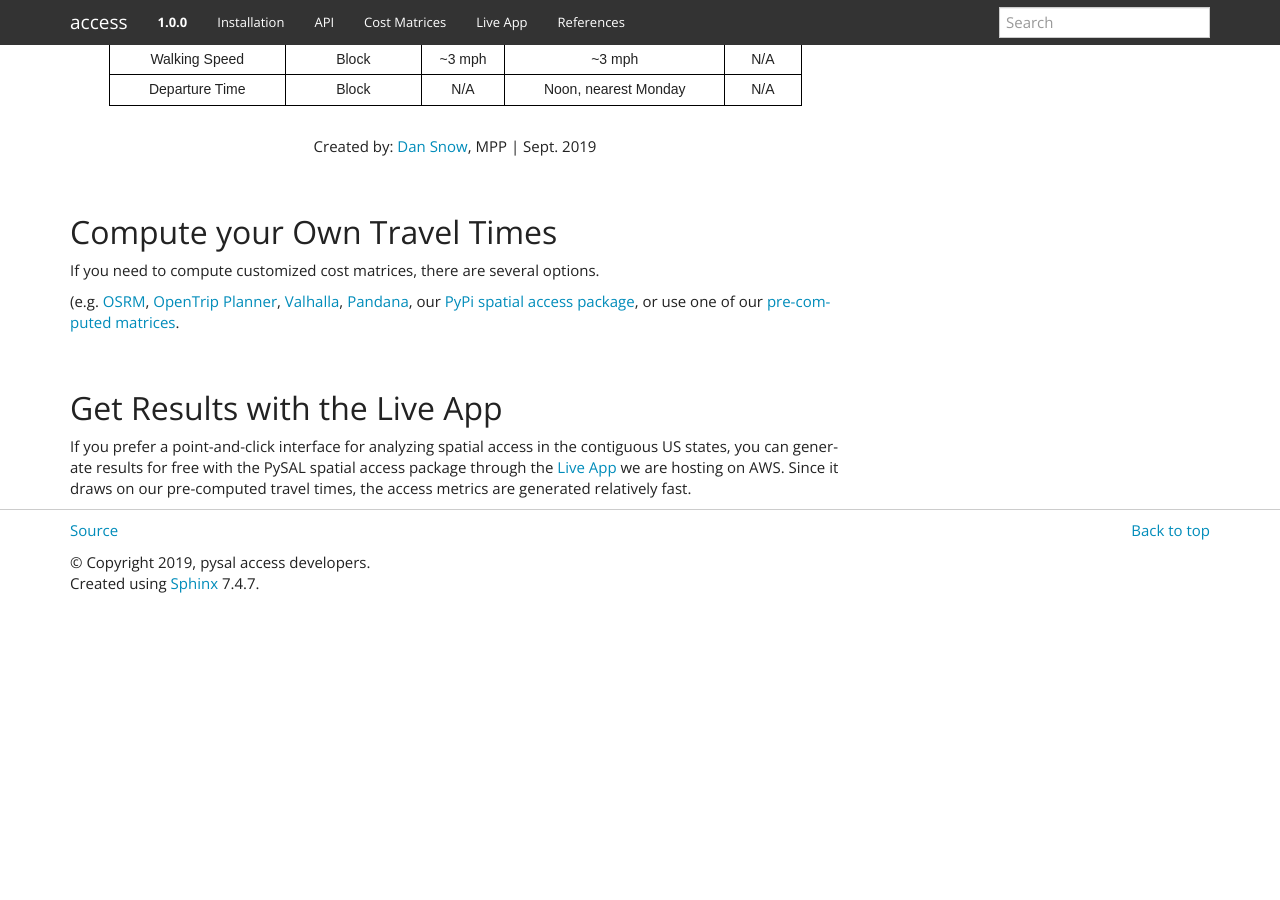
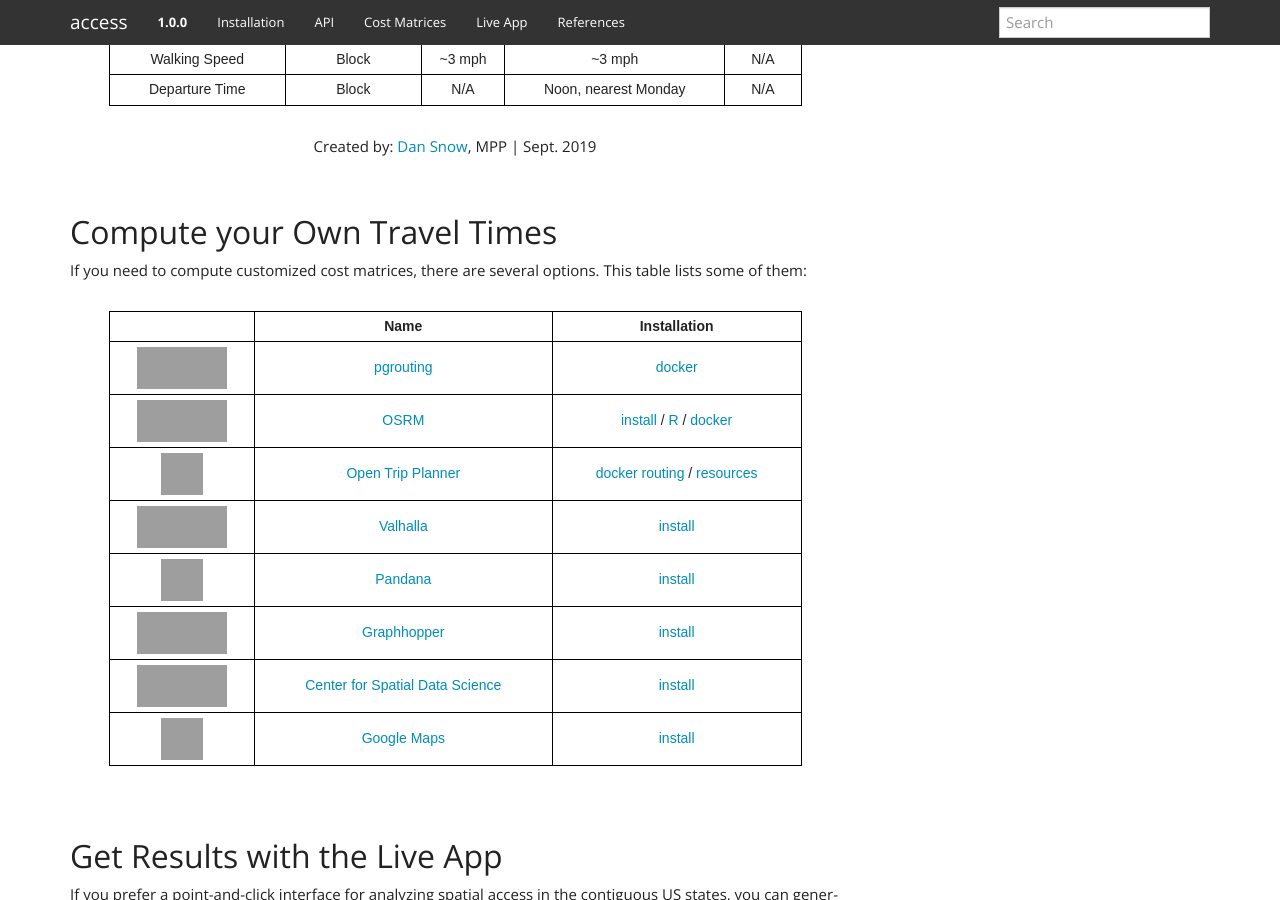
Before and after one commit to pysal/access, a Sphinx documentation site: the page built from docs/resources.rst, in a window 1280 px wide and 900 px high, scrolled down 2711 px. Built offline with Sphinx 7.4.7, drawn with Linux system fonts in a browser that asks for light colours; before the commit the page ends 3315 px from its top, so only the background shows below that; grey boxes are pictures that could not be loaded.

Commit message:
adding resource table

```diff
--- a/docs/resources.rst
+++ b/docs/resources.rst
@@ -512,10 +512,66 @@ available in a given county buffer, including e.g. buses, subways, and lightrail
 Compute your Own Travel Times
 ################################################
 
-If you need to compute customized cost matrices, there are several options.
+If you need to compute customized cost matrices, there are several options. This table lists some of them:
 
-(e.g. `OSRM <http://project-osrm.org/>`_, `OpenTrip Planner <https://www.opentripplanner.org/>`_, `Valhalla <https://github.com/valhalla>`_, `Pandana <https://udst.github.io/urbanaccess/introduction.html>`_, our `PyPi spatial access package <https://pypi.org/project/spatial-access/>`_, or use one of our `pre-computed matrices <https://geoda.s3.amazonaws.com/data/otp/index.html>`_.
+.. raw:: html
 
+  <table class="tg">
+
+
+    <tr>
+      <th class="tg-1wig"></th>
+      <th class="tg-1wig">Name</th>
+      <th class="tg-1wig">Installation</th>
+    </tr>
+    <tr>
+      <td class="tg-0lax"><img src="_static/images/pgrouting.png" height="42" width="90"/></td>
+      <td class="tg-0lax"><a href="https://pgrouting.org/">pgrouting</a></td>
+      <td class="tg-0lax"><a href="https://github.com/JamesSaxon/routing-container">docker</a></td>
+    </tr>
+    <tr>
+      <td class="tg-0lax"><img src="_static/images/osrm.png" height="42" width="90"/></td>
+      <td class="tg-0lax"><a href="http://project-osrm.org/">OSRM</a></td>
+      <td class="tg-0lax">
+            <a href="https://github.com/Project-OSRM/osrm-backend/wiki/Building-OSRM">install</a> /
+            <a href="https://cran.r-project.org/web/packages/osrm/readme/README.html">R</a> /
+            <a href="https://github.com/Project-OSRM/osrm-backend#using-docker">docker</a>
+            </td>
+    </tr>
+    <tr>
+      <td class="tg-0lax"><img src="_static/images/otp.png" height="42" width="42"/></td>
+      <td class="tg-0lax"><a href="https://www.opentripplanner.org/">Open Trip Planner</a></td>
+      <td class="tg-0lax">
+            <a href="https://github.com/dfsnow/otp-routing">docker routing</a> /
+            <a href="https://github.com/dfsnow/otp-resources">resources</a>
+            </td>
+    </tr>
+     <tr>
+      <td class="tg-0lax"><img src="_static/images/valhalla.png" height="42" width="90"/></td>
+      <td class="tg-0lax"><a href="https://valhalla.readthedocs.io/en/latest/">Valhalla</a></td>
+      <td class="tg-0lax"><a href="https://github.com/valhalla/valhalla">install</a></td>
+    </tr>
+     <tr>
+      <td class="tg-0lax"><img src="_static/images/pandana.png" height="42" width="42"/></td>
+      <td class="tg-0lax"><a href="https://udst.github.io/urbanaccess/introduction.html">Pandana</a></td>
+      <td class="tg-0lax"><a href="https://udst.github.io/pandana/installation.html">install</a></td>
+    </tr>
+      <tr>
+      <td class="tg-0lax"><img src="_static/images/graphhopper.png" height="42" width="90"/></td>
+      <td class="tg-0lax"><a href="https://www.graphhopper.com/open-source/">Graphhopper</a></td>
+      <td class="tg-0lax"><a href="https://github.com/graphhopper/graphhopper">install</a></td>
+    </tr>
+      <tr>
+      <td class="tg-0lax"><img src="_static/images/csds.png" height="42" width="90"/></td>
+      <td class="tg-0lax"><a href="https://pypi.org/project/spatial-access/">Center for Spatial Data Science</a></td>
+      <td class="tg-0lax"><a href="https://github.com/GeoDaCenter/spatial_access">install</a></td>
+    </tr>
+      <tr>
+      <td class="tg-0lax"><img src="_static/images/googlemaps.png" height="42" width="42"/></td>
+      <td class="tg-0lax"><a href="https://cloud.google.com/maps-platform/">Google Maps</a></td>
+      <td class="tg-0lax"><a href="https://developers.google.com/maps/documentation/distance-matrix/intro">install</a></td>
+    </tr>
+  </table>
 |
 
 Get Results with the Live App
```
